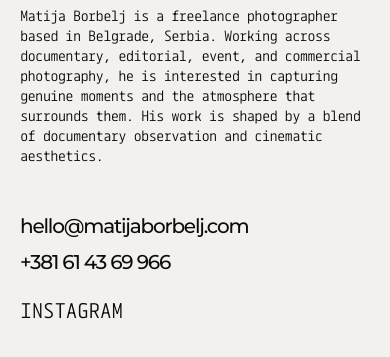
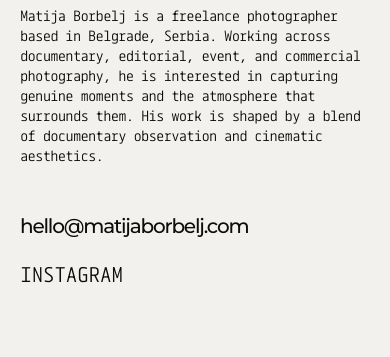
Before and after one commit to boriskreppo/matija-borbelj, a website: page info.html in a window 390 px wide. Shown: the part 77-434 px from the top of the page. Drawn offline with Linux system fonts and the light colour scheme.

Commit message:
Comment out phone number on info page
Co-Authored-By: Claude Sonnet 4.6 <noreply@anthropic.com>

```diff
--- a/info.html
+++ b/info.html
@@ -48,7 +48,7 @@
 
     <div class="info-contact">
       <a class="info-mail" href="mailto:hello@matijaborbelj.com">hello@matijaborbelj.com</a>
-      <a class="info-phone" href="tel:+381614369966">+381 61 43 69 966</a>
+      <!--<a class="info-phone" href="tel:+381614369966">+381 61 43 69 966</a>-->
       <a class="info-instagram" href="https://www.instagram.com/matija.borbelj/" target="_blank"
         rel="noopener">Instagram</a>
     </div>
```
